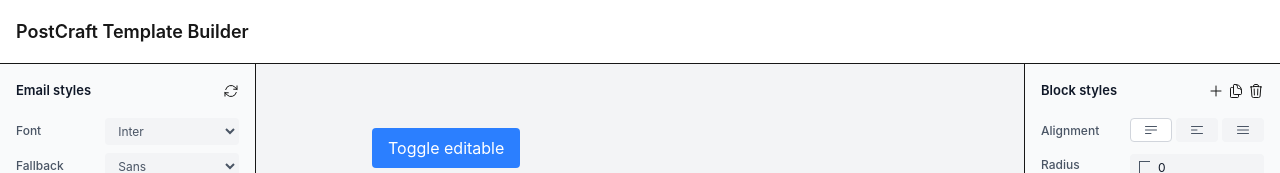
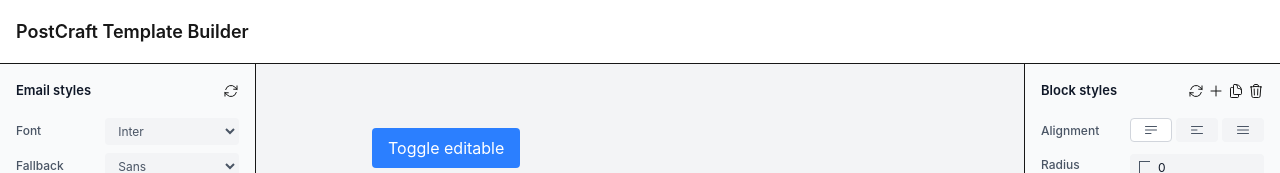
Before and after one commit to nicklaunches/PostCraft-template-builder, a React (Vite) app: page / in a window 1280 px wide. Shown: the top 173 px of the page. Built offline with nearby package versions, Linux system fonts and the light colour scheme.

Commit message:
feat: Add reset functionality to BlockStyles component; include reset button with spinner for visual feedback

```diff
--- a/src/components/builder/block-styles/index.tsx
+++ b/src/components/builder/block-styles/index.tsx
@@ -1,6 +1,7 @@
 import { Card, Alignment, Spacing, ColorPicker, InputNumber, Tooltip } from "@/components/ui";
 import { useGlobalState } from "@/context/GlobalState";
 import { PlusIcon, DocumentDuplicateIcon, TrashIcon } from "@heroicons/react/24/outline";
+import ArrowPathIcon from "@heroicons/react/24/outline/ArrowPathIcon";
 import { useEffect, useState } from "react";
 
 /**
@@ -18,10 +19,17 @@ import { useEffect, useState } from "react";
  * @returns {JSX.Element} Block styles component
  */
 export default function BlockStyles() {
-    const { blockStylesMap, getBlockStyles, updateBlockStyle, setSelectedBlockId, editor } =
-        useGlobalState();
+    const {
+        blockStylesMap,
+        getBlockStyles,
+        updateBlockStyle,
+        setSelectedBlockId,
+        editor,
+        resetAllBlockStyles,
+    } = useGlobalState();
     const [, setSelectionUpdate] = useState(0);
     const [currentBlockId, setCurrentBlockId] = useState<string | null>(null);
+    const [isSpinning, setIsSpinning] = useState(false);
 
     // Get the current block's styles or defaults
     const currentBlockStyles = currentBlockId ? getBlockStyles(currentBlockId) : getBlockStyles("");
@@ -138,6 +146,12 @@ export default function BlockStyles() {
         applyStylesToNode();
     }, [currentBlockId, blockStylesMap, editor, getBlockStyles]);
 
+    const handleReset = () => {
+        setIsSpinning(true);
+        resetAllBlockStyles();
+        setTimeout(() => setIsSpinning(false), 500);
+    };
+
     const handleCreateComponent = () => {
         // TODO: Implement create component functionality
         console.log("Create component");
@@ -167,6 +181,15 @@ export default function BlockStyles() {
             title="Block styles"
             action={
                 <>
+                    <Tooltip content="Reset block styles to default">
+                        <button
+                            onClick={handleReset}
+                            className="flex h-4 w-4 items-center justify-center transition-colors hover:text-gray-600"
+                            title="Reset to defaults"
+                        >
+                            <ArrowPathIcon className={isSpinning ? "animate-spin" : ""} />
+                        </button>
+                    </Tooltip>
                     <Tooltip content="Create component">
                         <button
                             onClick={handleCreateComponent}
```
